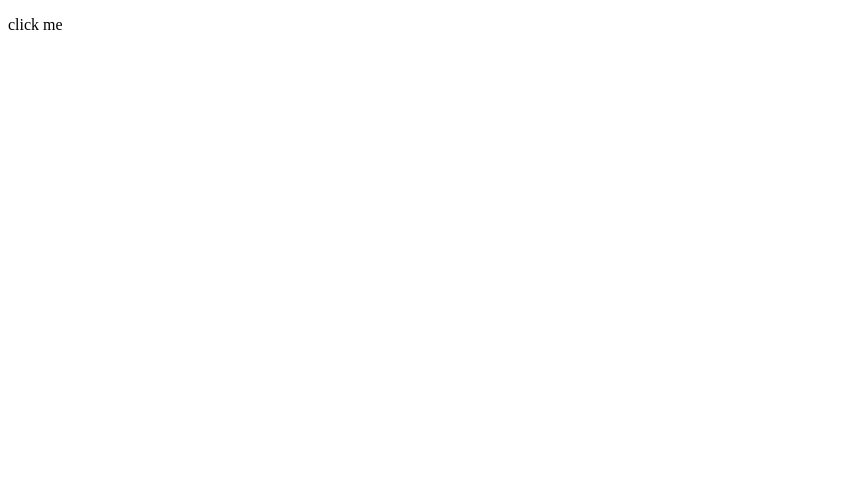
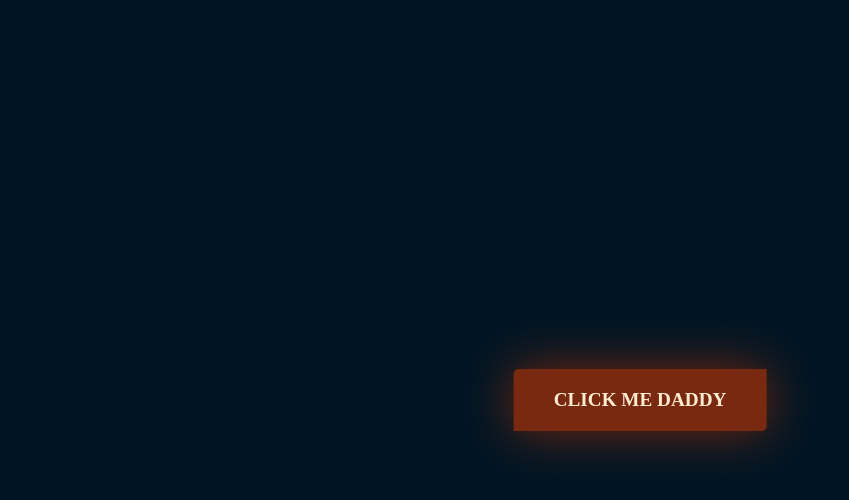
Before and after one commit to thodo132/thodo132.github.io, a plain HTML site: page index.html in a window 1280 px wide. Shown: the whole page, without its empty margins (0-849 px from the left). Drawn offline with Linux system fonts and the light colour scheme.

Commit message:
Start Commit

```diff
--- a/index.html
+++ b/index.html
@@ -4,8 +4,18 @@
     <meta charset="UTF-8" />
     <meta http-equiv="X-UA-Compatible" content="IE=edge" />
     <meta name="viewport" content="width=device-width, initial-scale=1" />
+
+    <link rel="stylesheet" href="style.css" />
   </head>
   <body>
-    <p>click me</p>
+    <a
+      href="https://www.youtube.com/watch?v=FVuvChPvNNk&ab_channel=Motion-Cutter"
+      style="text-decoration: none"
+      target="_blank"
+    >
+      <div class="click-me">click me daddy</div>
+    </a>
   </body>
+
+  <script></script>
 </html>
--- /dev/null
+++ b/style.css
@@ -0,0 +1,36 @@
+:root {
+  --background: #001524;
+  --backgroundLight: #15616d;
+  --accent: #78290f;
+  --accentLight: #ff7d00;
+  --textcolor: #ffecd1;
+}
+
+body {
+  background-color: var(--background);
+}
+
+.click-me {
+  font-size: 1.2em;
+  font-weight: 700;
+  text-transform: uppercase;
+
+  color: var(--textcolor);
+  padding: 20px 40px;
+  background-color: var(--accent);
+  box-shadow: 0 0 50px var(--accent);
+  border-radius: 5px 0 5px 0;
+
+  position: absolute;
+  left: 50%;
+  top: 50%;
+  transform: translate(-50%, -50%);
+
+  cursor: pointer;
+}
+
+.click-me:hover {
+  color: var(--background);
+  background-color: var(--accentLight);
+  box-shadow: 0 0 80px var(--accentLight);
+}
```
